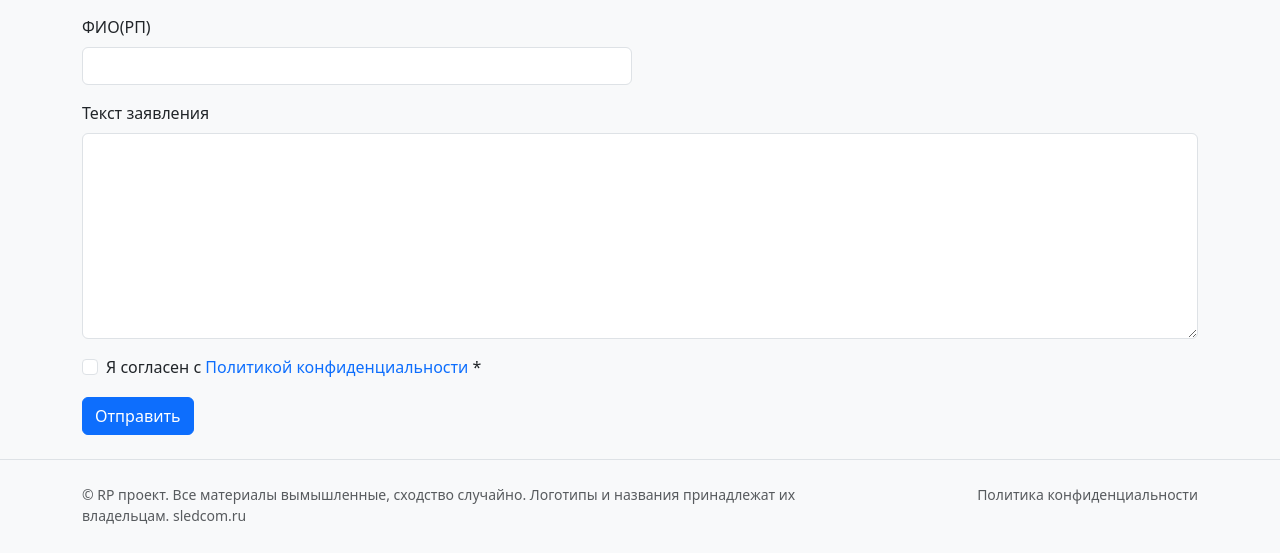
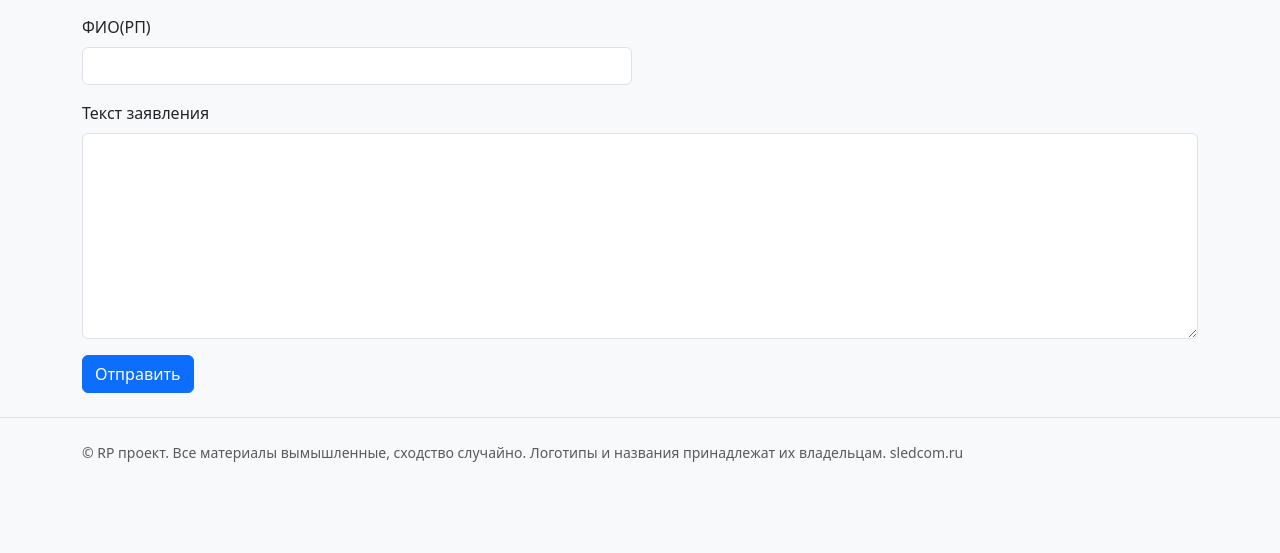
Before and after one commit to denis333rus/website-of-the-Investigative-Committee-of-the-Russian-Federation-rp, a Flask app: page /feedback in a window 1280 px wide. Shown: the part 247-800 px from the top of the page. Run offline with Flask 3, Linux system fonts and the light colour scheme.

Commit message:
Add files via upload

```diff
--- a/app.py
+++ b/app.py
@@ -10,8 +10,6 @@ from werkzeug.utils import secure_filename
 import smtplib
 from email.mime.text import MIMEText
 from email.mime.multipart import MIMEMultipart
-
-
 
 BASE_DIR = os.path.abspath(os.path.dirname(__file__))
 
@@ -738,8 +736,6 @@ def register_routes(app: Flask) -> None:
 		return render_template('index.html', news=news)
 
 
-
-
 	@app.route('/feedback', methods=['GET', 'POST'])
 	def feedback():
 		if request.method == 'POST':
@@ -747,14 +743,9 @@ def register_routes(app: Flask) -> None:
 			email = request.form.get('email', '').strip() or None
 			phone = request.form.get('phone', '').strip() or None
 			message = request.form.get('message', '').strip()
-			privacy_agreement = request.form.get('privacy_agreement')
 
 			if not full_name or not message:
 				flash('Укажите ФИО и текст заявления', 'warning')
-				return render_template('feedback.html', full_name=full_name, email=email, phone=phone, message=message)
-
-			if not privacy_agreement:
-				flash('Необходимо согласиться с Политикой конфиденциальности', 'warning')
 				return render_template('feedback.html', full_name=full_name, email=email, phone=phone, message=message)
 			item = Feedback(full_name=full_name, email=email, phone=phone, message=message)
 			db.session.add(item)
@@ -779,7 +770,6 @@ def register_routes(app: Flask) -> None:
 			question6 = request.form.get('question6', '').strip()
 			question7 = request.form.get('question7', '').strip()
 			question8 = request.form.get('question8', '').strip()
-			privacy_agreement = request.form.get('privacy_agreement')
 
 			if not all([full_name, desired_username, desired_password, question1, question2, question3]):
 				flash('Заполните все обязательные поля', 'warning')
@@ -788,7 +778,6 @@ def register_routes(app: Flask) -> None:
 					question1=question1, question2=question2, question3=question3,
 					question4=question4, question5=question5, question6=question6,
 					question7=question7, question8=question8)
-
 
 			# Check if username already exists
 			if AdminUser.query.filter_by(username=desired_username).first():
@@ -1195,14 +1184,9 @@ def register_routes(app: Flask) -> None:
 			rating = request.form.get('rating', type=int)
 			title = request.form.get('title', '').strip()
 			content = request.form.get('content', '').strip()
-			privacy_agreement = request.form.get('privacy_agreement')
 
 			if not all([author_name, rating, title, content]):
 				flash('Все поля обязательны для заполнения', 'danger')
-				return render_template('reviews.html')
-
-			if not privacy_agreement:
-				flash('Необходимо согласиться с Политикой конфиденциальности', 'warning')
 				return render_template('reviews.html')
 
 			if rating < 1 or rating > 5:
@@ -1342,12 +1326,10 @@ def register_routes(app: Flask) -> None:
 		if request.method == 'POST':
 			message = request.form.get('message', '').strip()
 			sender_name = request.form.get('sender_name', '').strip()
-			privacy_agreement = request.form.get('privacy_agreement')
 
 			if not message or not sender_name:
 				flash('Заполните все поля', 'warning')
 				return redirect(url_for('chat'))
-
 
 			# Определяем тип отправителя
 			sender_type = 'civilian'
--- a/templates/base.html
+++ b/templates/base.html
@@ -97,11 +97,8 @@
 	<footer class="bg-light py-4 mt-auto border-top">
 		<div class="container text-muted small">
 			<div class="row">
-				<div class="col-md-8">
+				<div class="col-12">
 					© RP проект. Все материалы вымышленные, сходство случайно. Логотипы и названия принадлежат их владельцам. sledcom.ru
-				</div>
-				<div class="col-md-4 text-md-end">
-					<a href="{{ url_for('privacy_policy') }}" class="text-muted text-decoration-none">Политика конфиденциальности</a>
 				</div>
 			</div>
 		</div>
--- a/templates/chat.html
+++ b/templates/chat.html
@@ -66,12 +66,6 @@
 									<label for="message" class="form-label">Сообщение</label>
 									<textarea class="form-control" id="message" name="message" rows="3"
 											  placeholder="Введите ваше сообщение..." required></textarea>
-								</div>
-								<div class="mb-3 form-check">
-									<input type="checkbox" class="form-check-input" id="privacy_agreement" name="privacy_agreement" required>
-									<label class="form-check-label" for="privacy_agreement">
-										Я согласен с <a href="/privacy_policy" target="_blank" class="text-decoration-none">Политикой конфиденциальности</a> *
-									</label>
 								</div>
 								<button type="submit" class="btn btn-{% if session.get('admin_logged_in') %}danger{% else %}primary{% endif %}">
 									<i class="bi bi-send"></i> Отправить сообщение
--- a/templates/feedback.html
+++ b/templates/feedback.html
@@ -13,14 +13,6 @@
 				<label class="form-label">Текст заявления</label>
 				<textarea class="form-control" name="message" rows="8" required>{{ message or '' }}</textarea>
 			</div>
-			<div class="col-12">
-				<div class="form-check">
-					<input type="checkbox" class="form-check-input" id="privacy_agreement" name="privacy_agreement" required>
-					<label class="form-check-label" for="privacy_agreement">
-						Я согласен с <a href="/privacy_policy" target="_blank" class="text-decoration-none">Политикой конфиденциальности</a> *
-					</label>
-				</div>
-			</div>
 		</div>
 		<div class="mt-3">
 			<button class="btn btn-primary" type="submit">Отправить</button>
```
Also changed, not shown: templates/reviews.html (+0 -7 lines), templates/job_application.html (line endings or trailing spaces).
